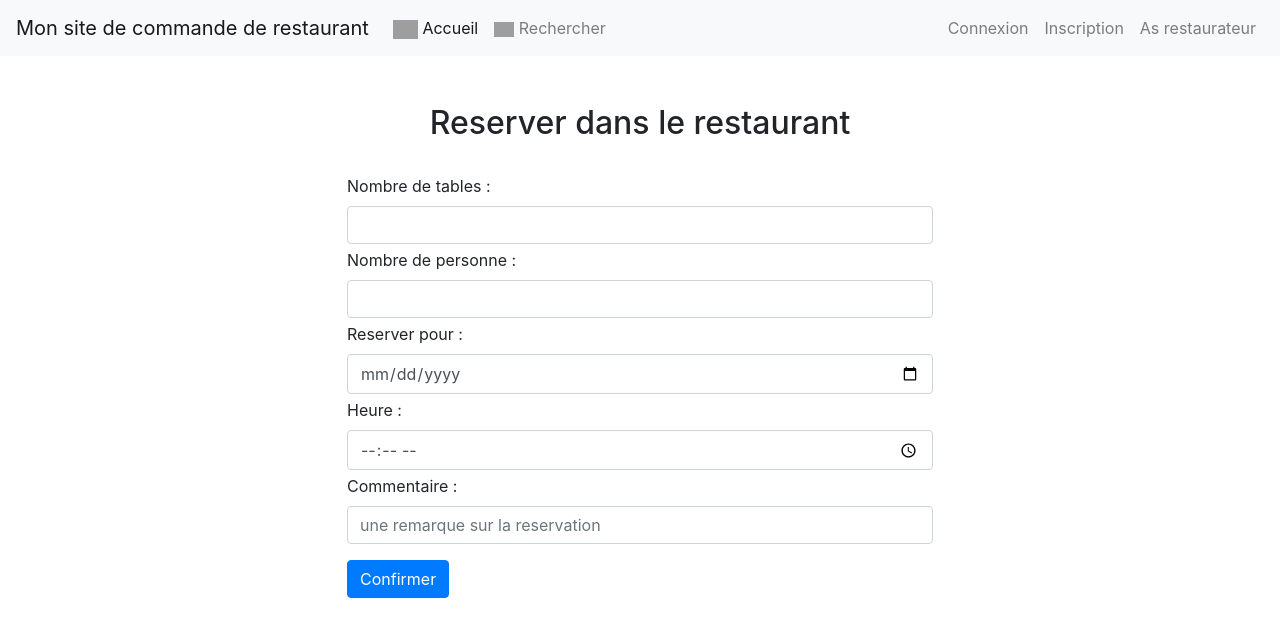
After one commit to KCaziz/PFE, a Django app: page /reserver/1 in a window 1280 px wide. The commit adds this page. Shown: the top 637 px of the page. Run offline with Django 4.2, Linux system fonts and the light colour scheme; data comes from the database, SQL or seed files in the repository; both versions use the stored data as it was after the commit; some libraries are stand-ins or nearby versions; grey boxes are pictures that could not be loaded.

Commit message:
Reservation coté Clien + son CSS

```diff
--- a/resto/app1/admin.py
+++ b/resto/app1/admin.py
@@ -1,7 +1,7 @@
 from django.contrib import admin
 from app1.models import Product
 
-from .models import  Restaurant, Restaurateur, Cart, Order, Avis
+from .models import Reservation, Restaurant, Restaurateur, Cart, Order, Avis
 
 # Register your models here.
 admin.site.register(Product)
@@ -10,3 +10,4 @@ admin.site.register(Cart)
 admin.site.register(Restaurateur)
 admin.site.register(Restaurant)
 admin.site.register(Avis)
+admin.site.register(Reservation)
--- a/resto/app1/models.py
+++ b/resto/app1/models.py
@@ -89,3 +89,17 @@ class Avis(models.Model):
 
     def __str__(self):
         return self.auteur.username
+
+class Reservation(models.Model):
+    user = models.ForeignKey(settings.AUTH_USER_MODEL, on_delete=models.CASCADE)
+    restaurant = models.ForeignKey(Restaurant, on_delete=models.CASCADE)
+    nbr_tables = models.IntegerField()
+    nbr_personnes = models.IntegerField()
+    date = models.DateField()
+    answered = models.BooleanField(default=False)
+    agreed = models.BooleanField(default=False)
+    heure = models.TimeField()
+    commentaire = models.TextField(blank=True, null=True)
+
+    def __str__(self):
+        return f"{self.user.username} - {self.restaurant.resto_name}"
--- a/resto/app1/urls.py
+++ b/resto/app1/urls.py
@@ -26,5 +26,7 @@ urlpatterns = [
     path('restaurateur/espace_restaurant/<str:username>/resto_commandes/traitement', views.process_order_user, name='process_order_user'),
     path('restaurateur/espace_restaurant/<int:pk>/qr_code', views.qr_code, name='qr_code'),
     path('avis_restaurant/avis/<int:pk>', views.supprimer_avis, name='supprimer_avis'),
+    path('reserver/<int:resto_id>', views.reserver, name='reserver'),
+    path('reservations/', views.reservations, name='reservations'),
 
     ]
--- a/resto/app1/views.py
+++ b/resto/app1/views.py
@@ -1,4 +1,5 @@
 import base64
+from datetime import date, timezone, datetime
 import json
 from django.views.decorators.http import require_POST
 from django.shortcuts import get_object_or_404, redirect, render
@@ -16,8 +17,8 @@ from django.utils.encoding import force_bytes, force_text
 from django.utils.text import slugify
 from django.contrib.auth import authenticate, login, logout
 
-from .models import Restaurateur, Product, Cart, Order, Restaurant, Avis
-from .forms import ProduitForm, AvisForm
+from .models import Reservation, Restaurateur, Product, Cart, Order, Restaurant, Avis
+from .forms import ProduitForm, AvisForm, ReservationForm
 from .token import generatorToken
 from django.db.models import Count
 
@@ -264,10 +265,12 @@ def commande (request):
 
 def valider(request):
     user = request.user
-    if user.cart :
-        user.cart.orders.update(ordered = True)
-        user.cart.delete()
+    if user.cart:
+        user.cart.orders.update(ordered=True)
+        user.cart = None
+        user.save()
     return redirect('home')
+
 ''' par mesure de précaution on a garder l'ancienne version
 def restaurant_orders(request, pk):
     restaurant = Restaurant.objects.get(id=pk)
@@ -410,7 +413,6 @@ def supprimer_produit(request, pk):
     return redirect('espace_restaurant', pk=restoid)
 
 
-    return render(request, 'app1/espace_restaurant.html', context={"resto": resto})
 
 def affichage_menu(request, pk):
         resto = Restaurant.objects.get(id = pk)
@@ -436,3 +438,33 @@ def qr_code(request, pk):
     qr_image_base64 = base64.b64encode(qr_image_data).decode('utf-8')
 
     return render(request, 'app1/qr_code.html', {'qrcode': qr_image_base64})
+
+
+####### Reservation ##########
+
+def reserver(request, resto_id):
+    restaurant = Restaurant.objects.get(id = resto_id)
+
+    if request.method == 'POST':
+        user = request.user
+
+        nbr_tables = request.POST['nbr_tables']
+        nbr_personnes = request.POST['nbr_personnes']
+        date = request.POST['date']
+        heure = request.POST['heure']
+        commentaire = request.POST['commentaire']
+
+        reservation = Reservation(user = user, restaurant = restaurant, nbr_tables = nbr_tables, nbr_personnes = nbr_personnes, date = date, heure=heure, commentaire = commentaire)
+        reservation.save()
+
+
+        return redirect('menu', pk=resto_id)
+    else :
+        return render(request, "app1/reserver.html", context = {"resto": restaurant})
+
+def reservations(request):
+    user = request.user
+    heuretoday = datetime.now(tz=timezone.utc)
+    datetoday = date.today()
+    reservations = Reservation.objects.filter(user = user)
+    return render(request, 'app1/reservations.html', {'reservations':reservations, 'dateToDay':datetoday, 'heureToDay' : heuretoday})
--- a/resto/templates/app1/menu.html
+++ b/resto/templates/app1/menu.html
@@ -9,7 +9,9 @@
         <h5 style="clear: both;">Numéro de téléphone :  {{resto.phone_resto}}</h5>
         <h5>E-mail : {{resto.mail_address}}</h5>
         <h5><a href="{{ resto.map_url }}">Adresse Google Map</a></h5>
+        <a class="btn btn-info text-black" href="{% url 'reserver' resto.id %}"> <img width="20" src="https://img.icons8.com/ios/50/FFFFFF/reservation.png">  Reserver dans <strong>{{resto.resto_name}}</strong></a>
     </div>
+
 
     <br><br>
     <center><h2>Voici notre carte</h2></center>
--- /dev/null
+++ b/resto/templates/app1/reserver.html
@@ -0,0 +1,43 @@
+{% extends 'base.html' %} <!--sera enlevé-->
+{% block content %}
+<center class="mt-5"><H2>Reserver dans le restaurant </H2></center>
+<br>
+
+<form action="{% url 'reserver' resto.id %}" method="post" class="col-md-6 m-auto">
+    {% csrf_token %}
+    <div class="form-group mb-1">
+        <label for="nbr_tables">Nombre de tables :</label>
+        <input type="number" class="form-control" id="nbr_tables" name="nbr_tables">
+      </div>
+      <div class="form-group mb-1">
+          <label for="nbr_personnes">Nombre de personne :</label>
+          <input type="number" class="form-control" id="nbr_personnes" name="nbr_personnes">
+        </div>
+      <div class="form-group mb-1">
+          <label for="date">Reserver pour :</label>
+          <input type="date" class="form-control" id="date" name="date">
+      </div>
+      <div class="form-group mb-1">
+          <label for="heure">Heure :</label>
+          <input type="time" class="form-control" id="heure" name="heure">
+      </div>
+      <div class="form-group mb-3">
+        <label for="commentaire">Commentaire :</label>
+        <input type="text" class="form-control" id="commentaire" name="commentaire" placeholder="une remarque sur la reservation">
+      </div>
+
+    <button type="submit" onclick="showAlert()" class="btn btn-primary">Confirmer</button>
+</form>
+
+<script>
+    function showAlert() {
+        var reservationRemark = "Votre demande de reservation est en cours de traitement, veuillez attendre un message de confirmation par le restaurant dans votre boite mail";
+
+        alert(reservationRemark);
+    }
+
+</script>
+
+
+
+{% endblock %}
--- a/resto/templates/base.html
+++ b/resto/templates/base.html
@@ -108,7 +108,7 @@
 					<a class="nav-link" href="{% url 'commande' %}"><img width="20" src="https://img.icons8.com/glyph-neue/64/1A1A1A/purchase-order.png"/> Commandes</a>
 				</li>
 				<li class="nav-item">
-					<a class="nav-link" href="#"><img width="20" src="https://img.icons8.com/ios/50/1A1A1A/reservation.png"/> Réservation</a>
+					<a class="nav-link" href="{% url 'reservations' %}"><img width="20" src="https://img.icons8.com/ios/50/1A1A1A/reservation.png"/> Réservations</a>
 				</li>
 				<li class="nav-item">
 					<a class="nav-link" href="{% url 'cart' %}"><img width="20" src="https://img.icons8.com/ios-glyphs/30/1A1A1A/shopping-basket.png"/> Mon Panier</a>
```
Also changed, not shown: resto/app1/forms.py (+18 -1 lines), resto/templates/app1/reservations.html (added, +58 -0 lines), resto/app1/migrations/0007_reservation.py (added), resto/app1/migrations/0008_reservation_nbr_personnes.py (added), resto/app1/migrations/0009_reservation_agreed_reservation_answered.py (added), resto/db.sqlite3.
